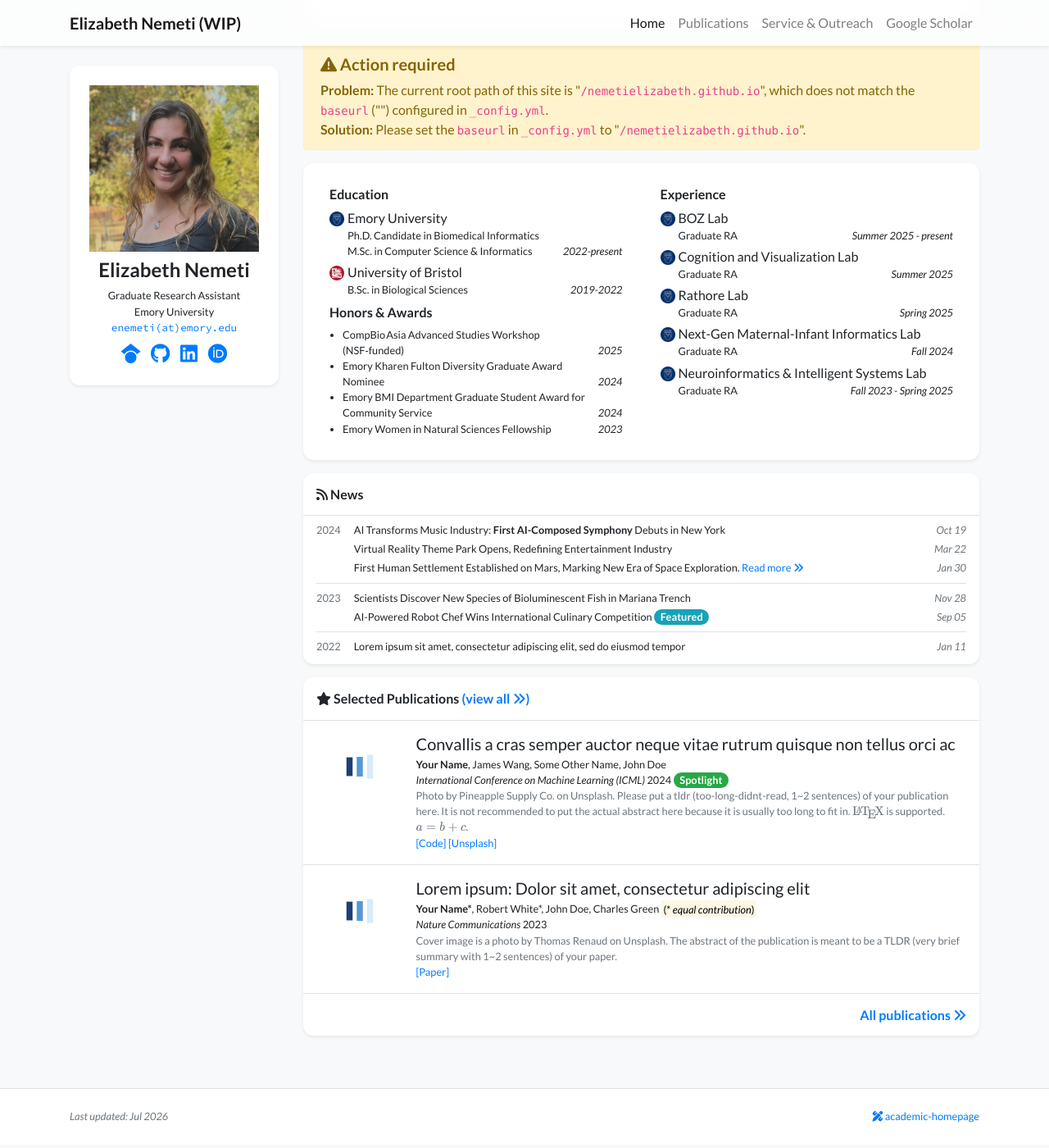
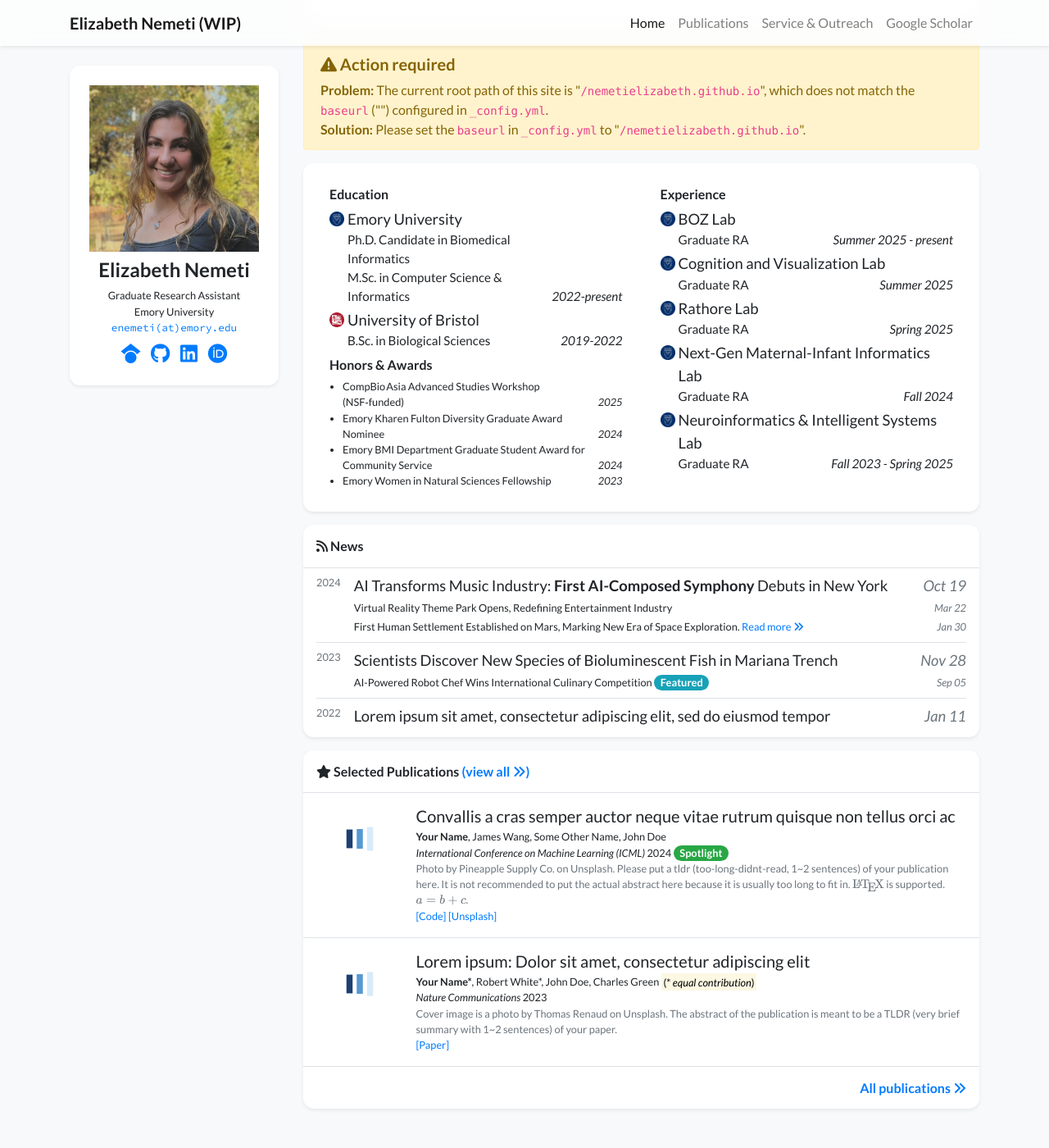
Before and after one commit to nemetielizabeth/nemetielizabeth.github.io, a Jekyll site: the page built from index.html, in a window 1280 px wide and 1400 px high, scrolled down 221 px. Shown: the whole window at 82% size. Built offline with Jekyll 4.4.1, drawn with Linux system fonts in a browser that asks for light colours; nearby versions of some CDN libraries; a style sheet for code colours, icons or effects is not loaded.

Commit message:
Update global.css

```diff
--- a/assets/css/global.css
+++ b/assets/css/global.css
@@ -91,3 +91,11 @@ div.lazy {
 .email-text {
     font-family: Source Code Pro, monospace;
 }
+
+.media-body > div:first-child {
+    font-size: 1.15rem;
+}
+
+.media-body .small {
+    font-size: 0.95rem;
+}
```
